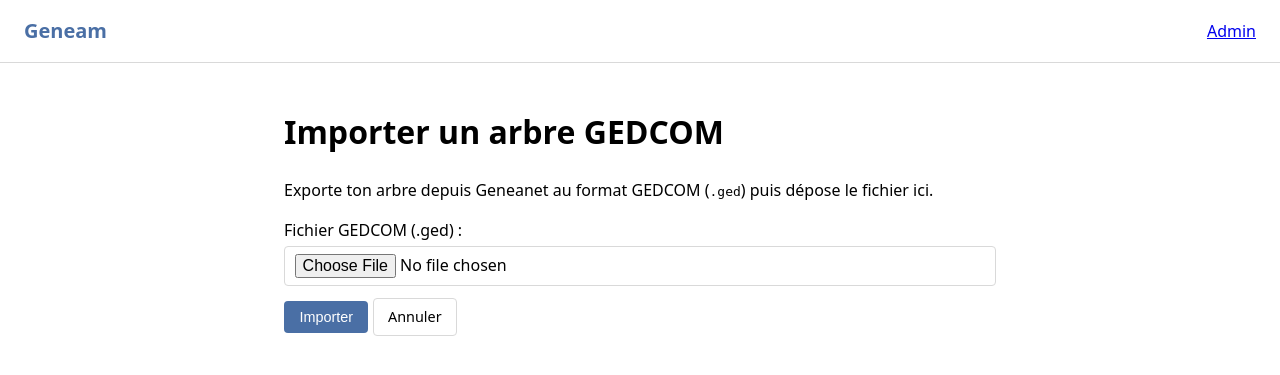
After one commit to MalloryLP/geneam, a Django app: page /personne/importer-gedcom/ in a window 1280 px wide. The commit adds this page. Shown: the top 375 px of the page. Run offline with Django 5.2, Linux system fonts and the light colour scheme; data that the repository does not hold is empty.

Commit message:
Add GEDCOM import (e.g. from a Geneanet export)
- New /personne/importer-gedcom/ page: upload a .ged file, parsed with
  ged4py (handles GEDCOM encodings and date formats), mapped to
  Person/Parentage/Union in a single transaction
- Detects adopted/foster children via the FAMC PEDI sub-tag
- Pure add: does not merge with existing people, warns and requires
  confirmation when the database already has data
- Fixed a bug where ged4py's lazy pointer resolution (father/mother,
  HUSB/WIFE) failed once the GEDCOM file was closed, by keeping all
  processing inside the parser's 'with' block

Co-Authored-By: Claude Sonnet 5 <noreply@anthropic.com>

```diff
--- a/app/genealogy/forms.py
+++ b/app/genealogy/forms.py
@@ -1,4 +1,5 @@
 from django import forms
+from django.core.exceptions import ValidationError
 
 from .models import Parentage, Person, Union
 
@@ -91,3 +92,29 @@ class NewPartnerForm(PersonForm):
     union_type = forms.ChoiceField(label="Type d'union", choices=Union.UnionType.choices)
     start_date = forms.DateField(label="Date de début", required=False, widget=DATE_WIDGET)
     end_date = forms.DateField(label="Date de fin", required=False, widget=DATE_WIDGET)
+
+
+class GedcomImportForm(forms.Form):
+    gedcom_file = forms.FileField(label="Fichier GEDCOM (.ged)")
+    confirm = forms.BooleanField(
+        label="Je comprends que cet import ajoute de nouvelles personnes sans fusionner avec celles déjà en base",
+        required=False,
+    )
+
+    def __init__(self, *args, existing_person_count=0, **kwargs):
+        self.existing_person_count = existing_person_count
+        super().__init__(*args, **kwargs)
+        if not existing_person_count:
+            del self.fields["confirm"]
+
+    def clean_gedcom_file(self):
+        gedcom_file = self.cleaned_data["gedcom_file"]
+        if not gedcom_file.name.lower().endswith(".ged"):
+            raise ValidationError("Le fichier doit avoir l'extension .ged")
+        return gedcom_file
+
+    def clean_confirm(self):
+        confirm = self.cleaned_data.get("confirm")
+        if self.existing_person_count and not confirm:
+            raise ValidationError("Coche la case pour confirmer l'import.")
+        return confirm
--- /dev/null
+++ b/app/genealogy/gedcom_import.py
@@ -0,0 +1,134 @@
+"""Import d'un arbre généalogique depuis un fichier GEDCOM (export Geneanet et autres).
+
+Import en ajout pur : ne fusionne pas avec les personnes déjà en base, voir
+`GedcomImportForm` pour l'avertissement affiché à l'utilisateur à ce sujet.
+"""
+
+import dataclasses
+import datetime as dt
+
+from django.db import transaction
+from ged4py.parser import GedcomReader
+
+from .models import Parentage, Person, Union
+
+
+@dataclasses.dataclass
+class ImportSummary:
+    persons: int = 0
+    unions: int = 0
+    parentages: int = 0
+
+
+class GedcomImportError(Exception):
+    """Le fichier n'a pas pu être parsé comme un GEDCOM valide."""
+
+
+SEX_MAP = {"M": Person.Sex.MALE, "F": Person.Sex.FEMALE}
+
+PEDI_MAP = {
+    "adopted": Parentage.RelationType.ADOPTIVE,
+    "foster": Parentage.RelationType.FOSTER,
+}
+
+
+def _relation_type(indi):
+    """Type de filiation (biologique/adoptif/famille d'accueil) depuis `1 FAMC` / `2 PEDI`."""
+    famc = indi.sub_tag("FAMC", follow=False)
+    if famc is None:
+        return Parentage.RelationType.BIOLOGICAL
+    pedi = famc.sub_tag_value("PEDI")
+    return PEDI_MAP.get((pedi or "").lower(), Parentage.RelationType.BIOLOGICAL)
+
+
+def _gedcom_to_date(date_value):
+    """Convertit une valeur de date GEDCOM (ged4py) en `datetime.date`, ou None.
+
+    Les dates partielles (année seule, année+mois) sont approximées au 1er
+    janvier / 1er du mois. Les dates non structurées (ex: `DateValuePhrase`)
+    ou les plages (on prend alors la première borne) sont gérées au mieux.
+    """
+    if date_value is None:
+        return None
+    inner = getattr(date_value, "date", None) or getattr(date_value, "date1", None)
+    if inner is None or inner.year is None:
+        return None
+    try:
+        return dt.date(inner.year, inner.month_num or 1, inner.day or 1)
+    except (ValueError, TypeError, OverflowError):
+        return None
+
+
+def _create_person(indi):
+    name = indi.name
+    birt = indi.sub_tag("BIRT")
+    deat = indi.sub_tag("DEAT")
+    return Person.objects.create(
+        first_name=(name.first or "").strip() if name else "",
+        last_name=(name.surname or "").strip() if name else "",
+        sex=SEX_MAP.get(indi.sex, Person.Sex.OTHER),
+        birth_date=_gedcom_to_date(birt.sub_tag_value("DATE")) if birt else None,
+        birth_place=(birt.sub_tag_value("PLAC") or "") if birt else "",
+        death_date=_gedcom_to_date(deat.sub_tag_value("DATE")) if deat else None,
+        death_place=(deat.sub_tag_value("PLAC") or "") if deat else "",
+    )
+
+
+def import_gedcom(file_obj):
+    """Importe un fichier GEDCOM (objet fichier ouvert en binaire) et renvoie un résumé.
+
+    Toute l'opération est faite dans une transaction : si le fichier est mal
+    formé en cours de route, rien n'est importé.
+
+    ged4py résout les pointeurs (père/mère, HUSB/WIFE...) paresseusement en
+    relisant le fichier à la demande : tout le traitement doit donc rester à
+    l'intérieur du `with GedcomReader(...)`, avant que le fichier ne soit fermé.
+    """
+    summary = ImportSummary()
+
+    try:
+        with GedcomReader(file_obj) as parser:
+            individuals = list(parser.records0("INDI"))
+            families = list(parser.records0("FAM"))
+
+            with transaction.atomic():
+                persons_by_xref = {}
+                for indi in individuals:
+                    persons_by_xref[indi.xref_id] = _create_person(indi)
+                summary.persons = len(persons_by_xref)
+
+                # Filiations : ged4py résout le père/la mère "primaires" de chaque individu.
+                for indi in individuals:
+                    child = persons_by_xref[indi.xref_id]
+                    relation_type = _relation_type(indi)
+                    for parent_indi in (indi.father, indi.mother):
+                        if parent_indi is not None and parent_indi.xref_id in persons_by_xref:
+                            Parentage.objects.get_or_create(
+                                parent=persons_by_xref[parent_indi.xref_id],
+                                child=child,
+                                defaults={"relation_type": relation_type},
+                            )
+                            summary.parentages += 1
+
+                # Unions : une par famille (FAM) ayant un époux et une épouse.
+                for fam in families:
+                    husb = fam.sub_tag("HUSB")
+                    wife = fam.sub_tag("WIFE")
+                    if husb is None or wife is None:
+                        continue
+                    if husb.xref_id not in persons_by_xref or wife.xref_id not in persons_by_xref:
+                        continue
+                    marr = fam.sub_tag("MARR")
+                    Union.objects.create(
+                        person1=persons_by_xref[husb.xref_id],
+                        person2=persons_by_xref[wife.xref_id],
+                        union_type=Union.UnionType.MARRIAGE if marr else Union.UnionType.OTHER,
+                        start_date=_gedcom_to_date(marr.sub_tag_value("DATE")) if marr else None,
+                    )
+                    summary.unions += 1
+    except GedcomImportError:
+        raise
+    except Exception as exc:  # ged4py ne définit pas d'exception dédiée pour un fichier invalide
+        raise GedcomImportError(str(exc)) from exc
+
+    return summary
--- /dev/null
+++ b/app/genealogy/templates/genealogy/gedcom_import.html
@@ -0,0 +1,27 @@
+{% extends "genealogy/base.html" %}
+
+{% block title %}Importer un GEDCOM — Geneam{% endblock %}
+
+{% block content %}
+    <h1>Importer un arbre GEDCOM</h1>
+    <p>
+        Exporte ton arbre depuis Geneanet au format GEDCOM (<code>.ged</code>) puis dépose le
+        fichier ici.
+    </p>
+
+    {% if existing_person_count %}
+        <p class="warning">
+            La base contient déjà {{ existing_person_count }} personne{{ existing_person_count|pluralize }}.
+            Cet import <strong>ajoute</strong> de nouvelles personnes, il ne fusionne pas avec
+            celles déjà enregistrées : si le fichier recouvre des personnes déjà présentes, elles
+            seront dupliquées.
+        </p>
+    {% endif %}
+
+    <form method="post" enctype="multipart/form-data" class="stacked-form">
+        {% csrf_token %}
+        {{ form.as_p }}
+        <button type="submit" class="btn btn-primary">Importer</button>
+        <a href="{% url 'person-list' %}" class="btn btn-secondary">Annuler</a>
+    </form>
+{% endblock %}
--- a/app/genealogy/templates/genealogy/person_list.html
+++ b/app/genealogy/templates/genealogy/person_list.html
@@ -5,7 +5,10 @@
 {% block content %}
     <div class="section-header">
         <h1>Arbre généalogique</h1>
-        <a href="{% url 'person-add' %}" class="btn btn-primary">+ Ajouter une personne</a>
+        <div class="action-bar">
+            <a href="{% url 'person-add' %}" class="btn btn-primary">+ Ajouter une personne</a>
+            <a href="{% url 'gedcom-import' %}" class="btn btn-secondary">Importer un GEDCOM</a>
+        </div>
     </div>
 
     <form method="get" class="search-form">
--- a/app/genealogy/urls.py
+++ b/app/genealogy/urls.py
@@ -5,6 +5,7 @@ from . import views
 urlpatterns = [
     path("", views.PersonListView.as_view(), name="person-list"),
     path("personne/ajouter/", views.PersonCreateView.as_view(), name="person-add"),
+    path("personne/importer-gedcom/", views.gedcom_import_view, name="gedcom-import"),
     path("personne/<int:pk>/", views.PersonDetailView.as_view(), name="person-detail"),
     path("personne/<int:pk>/modifier/", views.PersonUpdateView.as_view(), name="person-edit"),
     path("personne/<int:pk>/supprimer/", views.PersonDeleteView.as_view(), name="person-delete"),
--- a/app/genealogy/views.py
+++ b/app/genealogy/views.py
@@ -10,11 +10,13 @@ from .forms import (
     ExistingChildForm,
     ExistingParentForm,
     ExistingPartnerForm,
+    GedcomImportForm,
     NewChildForm,
     NewParentForm,
     NewPartnerForm,
     PersonForm,
 )
+from .gedcom_import import GedcomImportError, import_gedcom
 from .models import Parentage, Person, Union
 
 ANCESTOR_TREE_DEPTH = 4
@@ -285,3 +287,30 @@ def remove_union(request, pk):
     link.delete()
     messages.success(request, "Union retirée.")
     return redirect("person-detail", pk=redirect_pk)
+
+
+def gedcom_import_view(request):
+    existing_person_count = Person.objects.count()
+
+    if request.method == "POST":
+        form = GedcomImportForm(request.POST, request.FILES, existing_person_count=existing_person_count)
+        if form.is_valid():
+            try:
+                summary = import_gedcom(form.cleaned_data["gedcom_file"])
+            except GedcomImportError as exc:
+                messages.error(request, f"Le fichier n'a pas pu être importé : {exc}")
+            else:
+                messages.success(
+                    request,
+                    f"Import terminé : {summary.persons} personne(s), "
+                    f"{summary.parentages} filiation(s), {summary.unions} union(s) créée(s).",
+                )
+                return redirect("person-list")
+    else:
+        form = GedcomImportForm(existing_person_count=existing_person_count)
+
+    return render(
+        request,
+        "genealogy/gedcom_import.html",
+        {"form": form, "existing_person_count": existing_person_count},
+    )
--- a/app/requirements.txt
+++ b/app/requirements.txt
@@ -3,3 +3,4 @@ psycopg2-binary==2.9.10
 gunicorn==23.0.0
 whitenoise==6.8.2
 python-decouple==3.8
+ged4py==0.5.2
```
